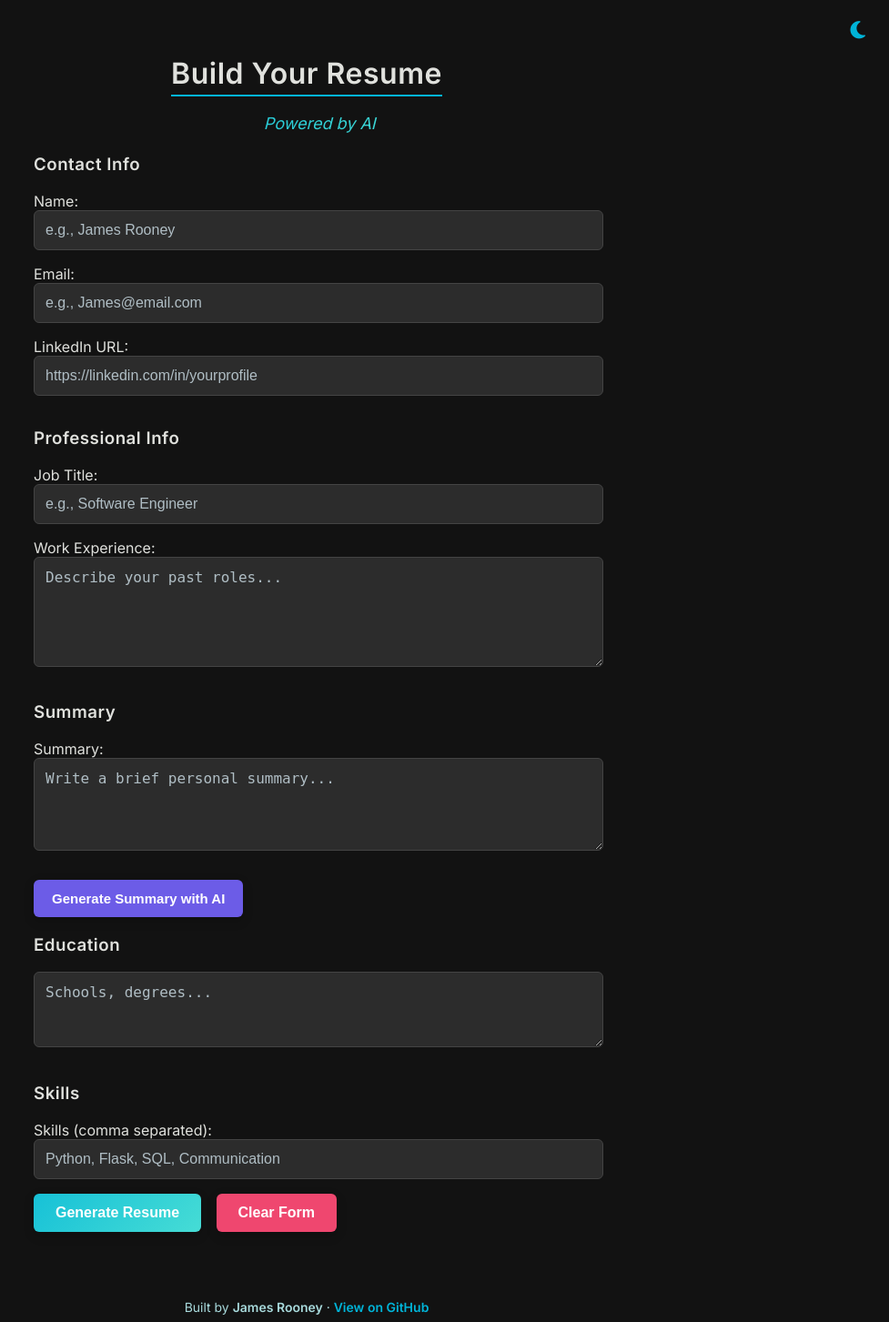
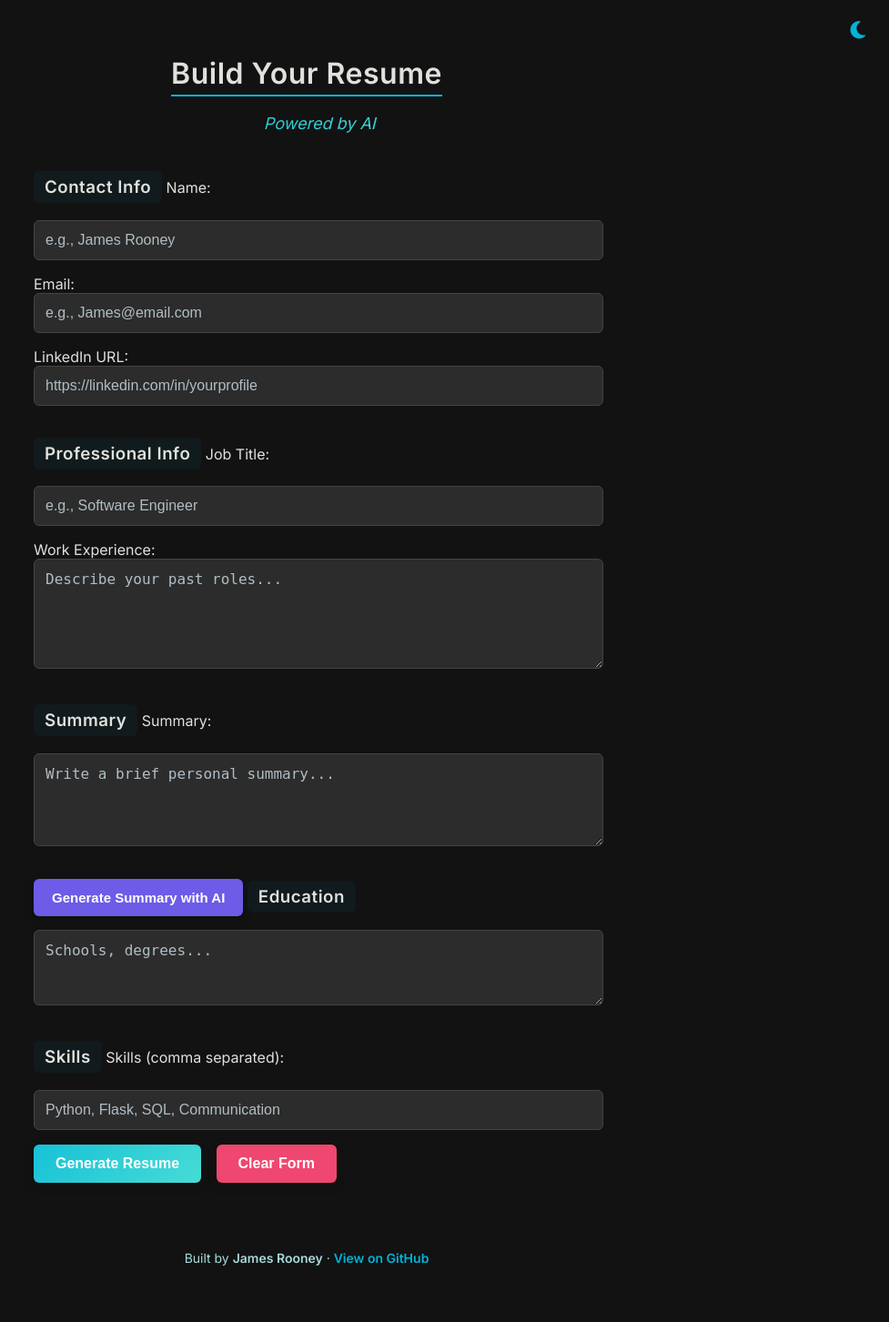
Before and after one commit to jamesr150/resume-builder, a Flask app: page / in a window 1280 px wide. Shown: the top 1453 px of the page at 91% size, without its empty margins (303-1280 px from the left). After the commit the page ends 1391 px from the top, so only its background shows below. Run offline with Flask 3, Linux system fonts and the light colour scheme.

Commit message:
round headers for box

```diff
--- a/static/style.css
+++ b/static/style.css
@@ -349,3 +349,9 @@ textarea:hover {
       transform: translateY(0);
     }
   }
+  h3 {
+    background: rgba(0, 180, 216, 0.05);
+    padding: 6px 12px;
+    border-radius: 6px;
+    display: inline-block;
+  }
```
